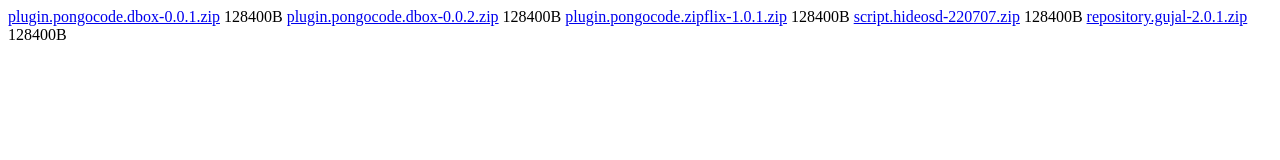
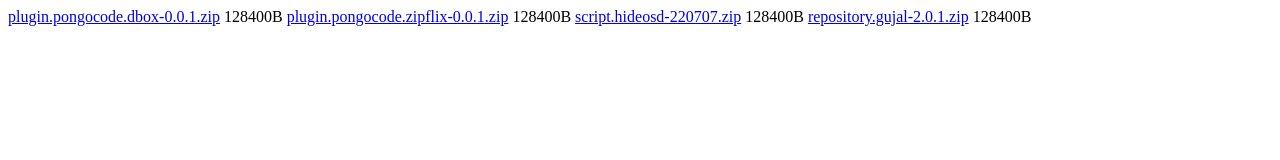
Before and after one commit to pongocode/pongocode.github.io, a plain HTML site: page index.html in a window 1280 px wide. Drawn offline with Linux system fonts and the light colour scheme.

Commit message:
Update index.html

```diff
--- a/index.html
+++ b/index.html
@@ -1,8 +1,6 @@
 <a href="plugin.pongocode.dbox-0.0.1.zip">plugin.pongocode.dbox-0.0.1.zip</a> 128400B
 
-<a href="plugin.pongocode.dbox-0.0.2.zip">plugin.pongocode.dbox-0.0.2.zip</a> 128400B
-
-<a href="plugin.pongocode.zipflix-1.0.1.zip">plugin.pongocode.zipflix-1.0.1.zip</a> 128400B
+<a href="plugin.pongocode.zipflix-0.0.1.zip">plugin.pongocode.zipflix-0.0.1.zip</a> 128400B
 
 <a href="script.hideosd-220707.zip">script.hideosd-220707.zip</a> 128400B
 
```
